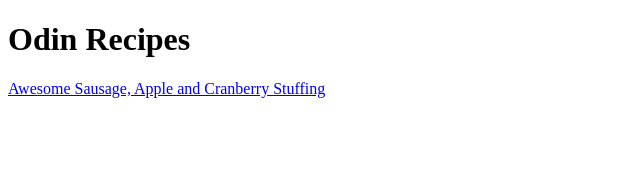
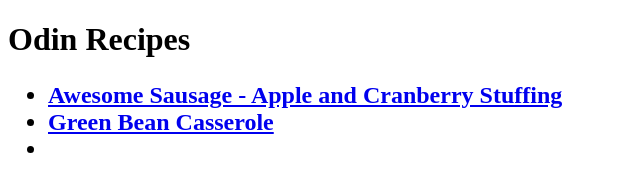
Before and after one commit to nosherwan156/odin-recipes, a plain HTML site: page index.html in a window 1280 px wide. Shown: the whole page, without its empty margins (0-640 px from the left). Drawn offline with Linux system fonts and the light colour scheme.

Commit message:
Add Green_Bean_Casserole

```diff
--- a/index.html
+++ b/index.html
@@ -8,7 +8,12 @@
 </head>
 <body>
     <h1>Odin Recipes</h1>
-    <a href="recipes/susage.html">Awesome Sausage, Apple and Cranberry Stuffing</a>
-
+    <h2>
+    <ul>
+        <li><a href="recipes/susage.html">Awesome Sausage - Apple and Cranberry Stuffing</a></li>
+        <li><a href="recipes/Green_Bean_Casserole.html">Green Bean Casserole</a></li>
+        <li></li>
+    </ul>
+    </h2>
 </body>
 </html>
```
Also changed, not shown: recipes/susage.html (+1 -0 lines), recipes/Green_Bean_Casserole.html (added).
